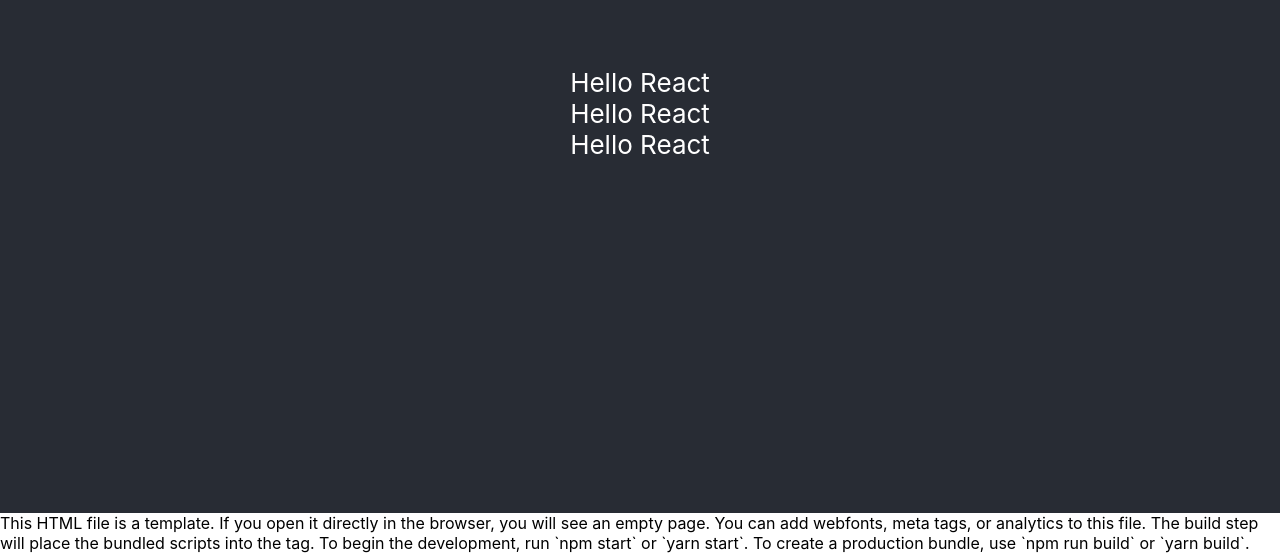
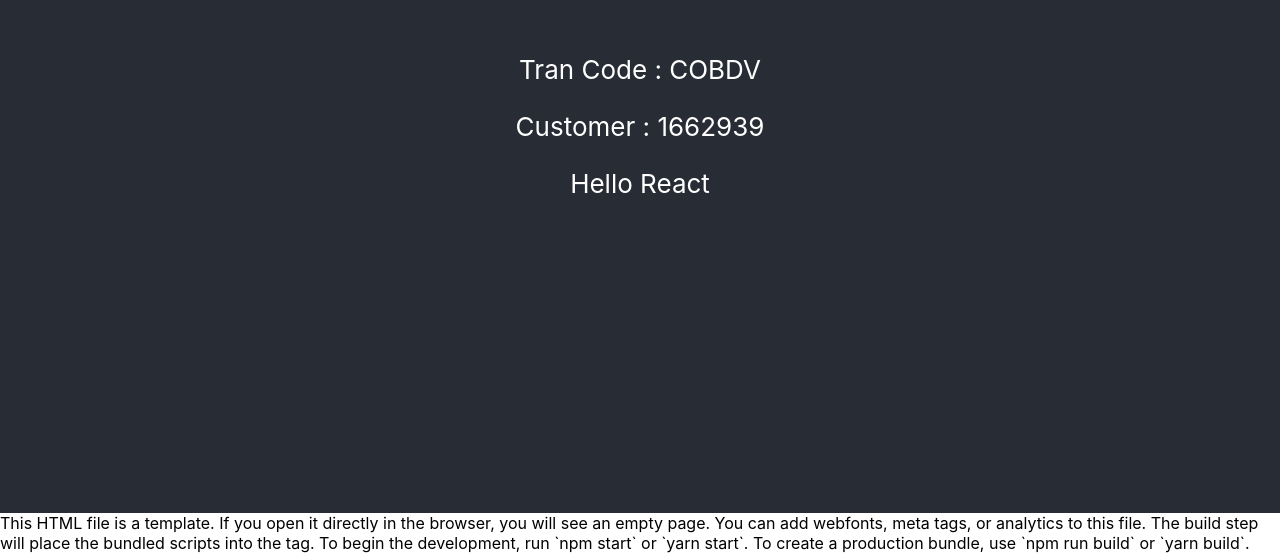
Before and after one commit to tekertech/works-of-component, a React (Create React App) app: page / in a window 1280 px wide. Shown: the part 287-840 px from the top of the page. Built offline with nearby package versions, Linux system fonts and the light colour scheme.

Commit message:
react props kavramı

```diff
--- a/src/components/News.js
+++ b/src/components/News.js
@@ -37,11 +37,11 @@ class News extends Component {
     }
 
     render() {
+        const tranCode = "Tran Code : COBDV";
+        const customerNumber = "Customer : 1662939";
         return (
             <div>
-              <NewsItem/>
-              <NewsItem/>
-              <NewsItem/>
+              <NewsItem tranCode = {tranCode} customerNumber = {customerNumber}/>
             </div>
         );
     }
--- a/src/components/newsItem.js
+++ b/src/components/newsItem.js
@@ -1,9 +1,18 @@
 import React from 'react';
 
 class NewsItem extends React.Component {
+
+    constructor(props) {
+        super(props);
+        console.log("constructor props : " + props);
+    }
+
     render(){
+        const {tranCode, customerNumber} = this.props;
         return(
              <div>
+                <p>{tranCode}</p>
+                <p>{customerNumber}</p>
                 Hello React
              </div>
         )
```
